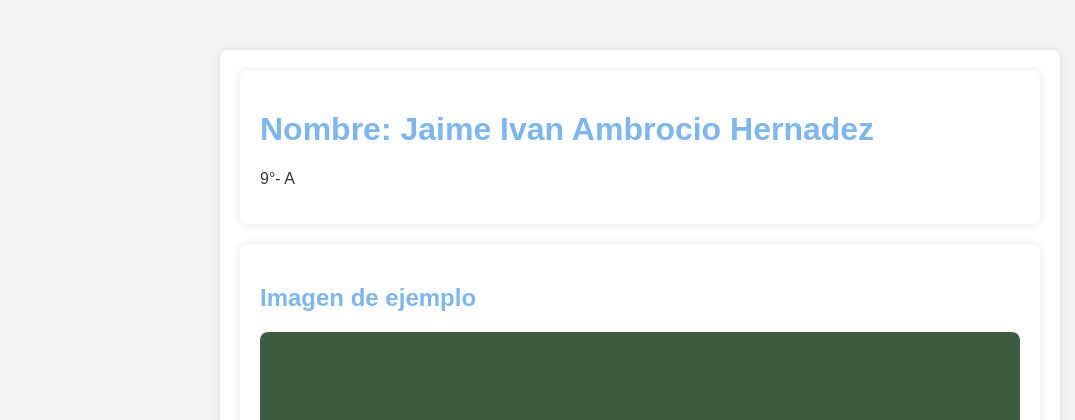
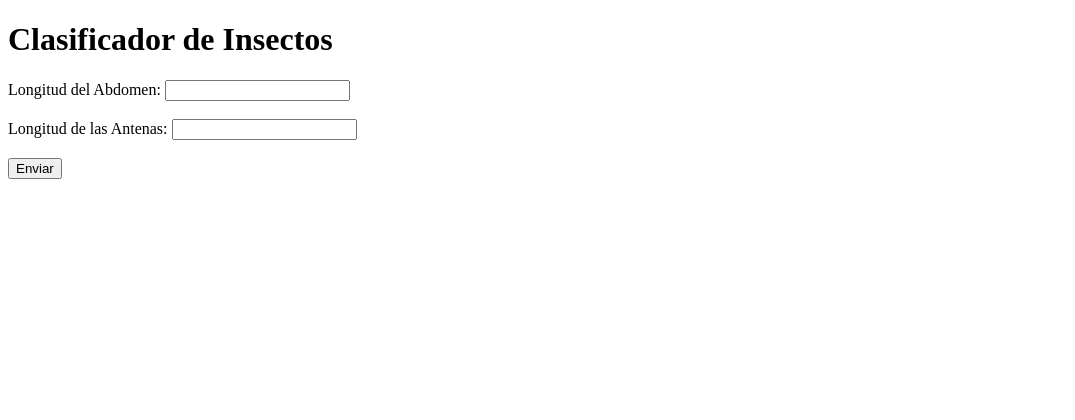
Before and after one commit to Jaime0Ivan/flask1, a Flask app: page / in a window 1280 px wide. Shown: the top 420 px of the page, without its empty margins (0-1075 px from the left). After the commit the page ends 179 px from the top, so only its background shows below. Run offline with Flask 3, Linux system fonts and the light colour scheme; parts of the project's set-up code (start-up, migrations or seed data) failed here and were passed over.

Commit message:
se publica el modelo ML de insectos

```diff
--- a/app.py
+++ b/app.py
@@ -1,16 +1,41 @@
-from flask import Flask, render_template, request
+from flask import Flask, request, render_template, jsonify
+import joblib
+import pandas as pd
+import logging
 
 app = Flask(__name__)
 
+# Configurar el registro
+logging.basicConfig(level=logging.DEBUG)
+
+# Cargar el modelo entrenado
+model = joblib.load('modelo.pkl')
+app.logger.debug('Modelo cargado correctamente.')
+
 @app.route('/')
 def home():
-    return render_template('index.html')
+    return render_template('formulario.html')
 
-@app.route('/submit', methods=['POST'])
-def submit():
-    name = request.form.get('name')
-    group = request.form.get('group')
-    return f"Nombre: {name}, Grupo: {group}"
+@app.route('/predict', methods=['POST'])
+def predict():
+    try:
+        # Obtener los datos enviados en el request
+        abdomen = float(request.form['abdomen'])
+        antena = float(request.form['antena'])
+
+        # Crear un DataFrame con los datos
+        data_df = pd.DataFrame([[abdomen, antena]], columns=['abdomen', 'antena'])
+        app.logger.debug(f'DataFrame creado: {data_df}')
+
+        # Realizar predicciones
+        prediction = model.predict(data_df)
+        app.logger.debug(f'Predicción: {prediction[0]}')
+
+        # Devolver las predicciones como respuesta JSON
+        return jsonify({'categoria': prediction[0]})
+    except Exception as e:
+        app.logger.error(f'Error en la predicción: {str(e)}')
+        return jsonify({'error': str(e)}), 400
 
 if __name__ == '__main__':
     app.run(debug=True)
--- /dev/null
+++ b/templates/formulario.html
@@ -0,0 +1,44 @@
+<!DOCTYPE html>
+<html>
+<head>
+    <title>Clasificador de Insectos</title>
+    <script>
+        function clasificarInsecto(event) {
+            event.preventDefault();
+            const abdomen = document.getElementById('abdomen').value;
+            const antena = document.getElementById('antena').value;
+
+            fetch('/predict', {
+                method: 'POST',
+                headers: {
+                    'Content-Type': 'application/x-www-form-urlencoded',
+                },
+                body: `abdomen=${abdomen}&antena=${antena}`,
+            })
+            .then(response => response.json())
+            .then(data => {
+                if (data.error) {
+                    document.getElementById('resultado').innerText = 'Error: ' + data.error;
+                } else {
+                    document.getElementById('resultado').innerText = 'El insecto es una ' + data.categoria;
+                }
+            })
+            .catch(error => {
+                document.getElementById('resultado').innerText = 'Error en la solicitud.';
+                console.error('Error:', error);
+            });
+        }
+    </script>
+</head>
+<body>
+    <h1>Clasificador de Insectos</h1>
+    <form id="formulario" onsubmit="clasificarInsecto(event)">
+        <label for="abdomen">Longitud del Abdomen:</label>
+        <input type="text" id="abdomen" name="abdomen"><br><br>
+        <label for="antena">Longitud de las Antenas:</label>
+        <input type="text" id="antena" name="antena"><br><br>
+        <input type="submit" value="Enviar">
+    </form>
+    <p id="resultado"></p>
+</body>
+</html>
--- a/templates/index.html
+++ b/templates/index.html
@@ -9,7 +9,7 @@
 <body>
     <div class="container">
         <div class="card">
-            <h1>Nombre: Jaime Ivan Ambrocio Hernadez</h1>
+            <h1>Nombre: Jaime Ivan Ambrocio Hernandez</h1>
             <p>9°- A</p>
         </div>
 
```
Also changed, not shown: requirements.txt (+10 -1 lines), 1 other file.
